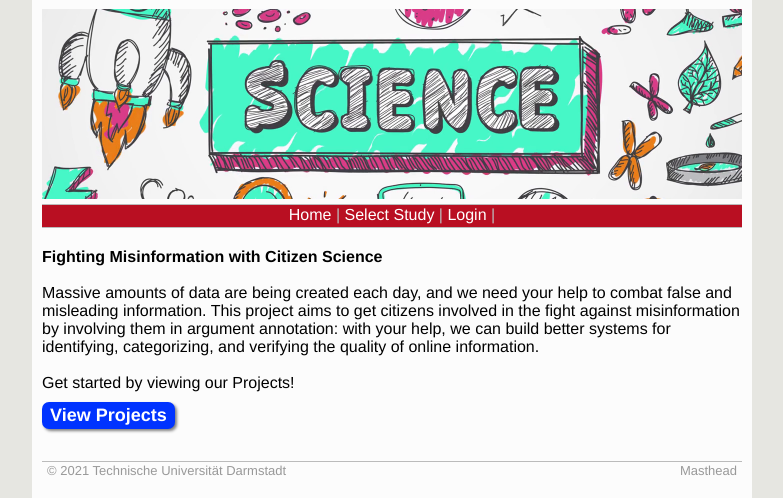
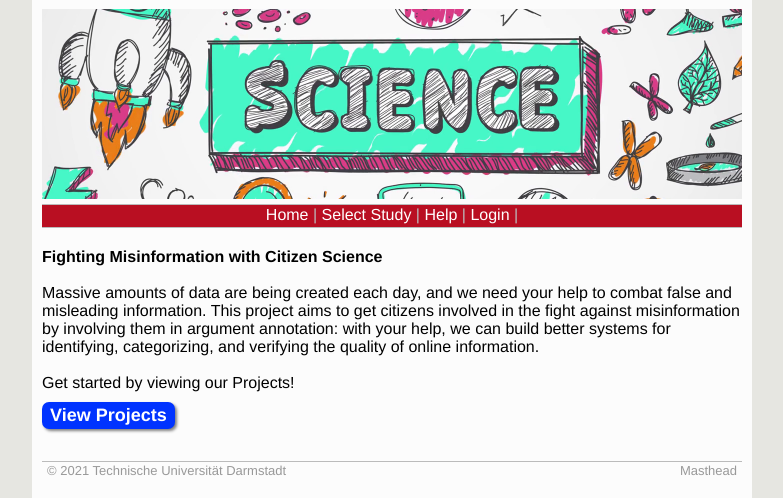
Before and after one commit to UKPLab/eacl2023-citizen-science-lessons-learned, a Flask app: page / in a window 1280 px wide. Shown: the part 31-529 px from the top of the page, without its empty margins (248-1031 px from the left). Run offline with Flask 2, Linux system fonts and the light colour scheme; parts of the project's set-up code (start-up, migrations or seed data) failed here and were passed over.

Commit message:
Adding help to nav bar

```diff
--- a/templates/nav.html
+++ b/templates/nav.html
@@ -1,6 +1,7 @@
     <nav>
       <a href="/" style="color:white">Home</a> &#124;
     <a href="/study" style="color:white" >Select Study</a> &#124;
+    <a href="/help" style="color:white" >Help</a> &#124;
      {% if session['logged_in'] %}
       <a href="/create_study" style="color:white">Create Task</a> &#124;
       <a href="/logout" style="color:white">Logout</a> &#124;
```
